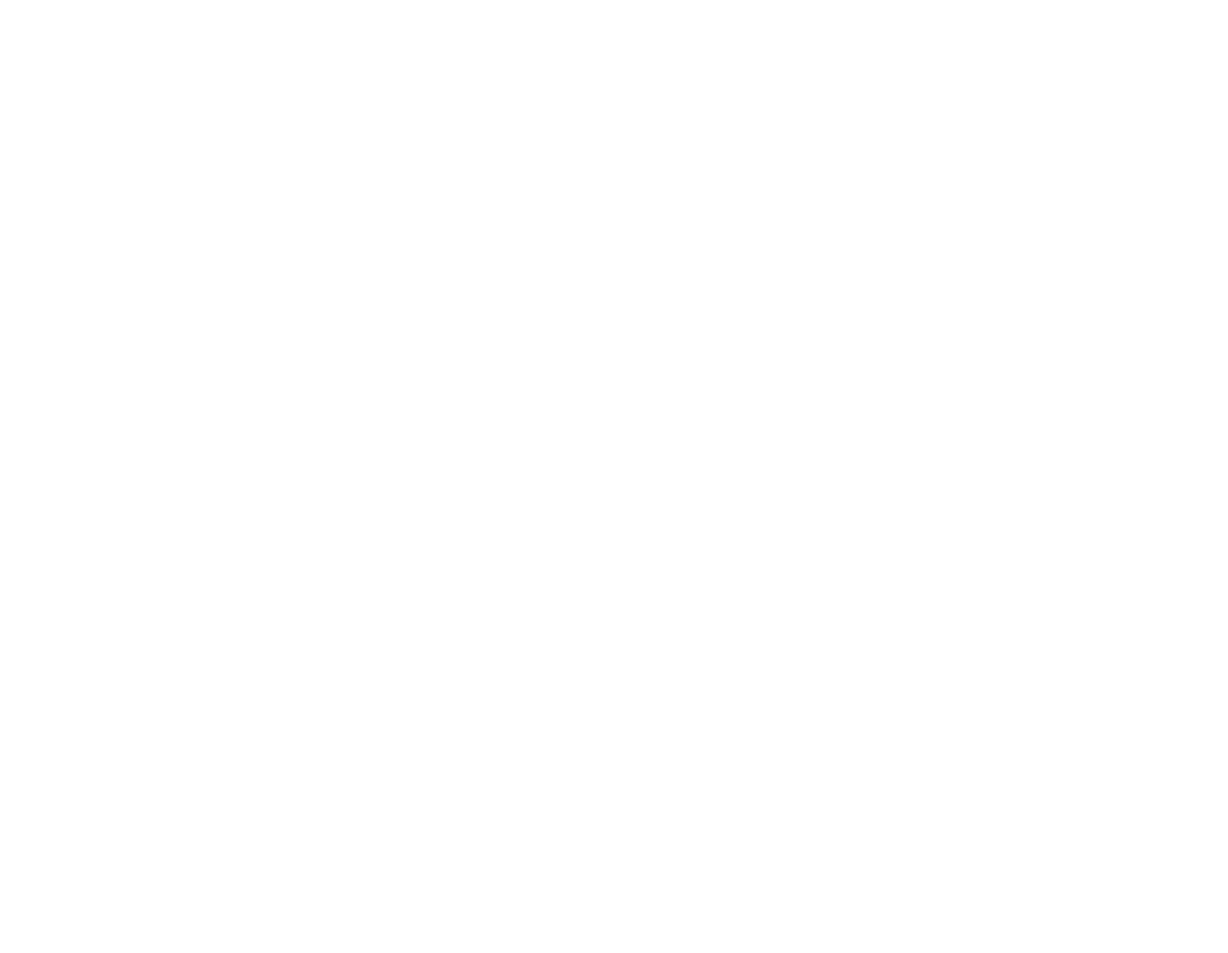
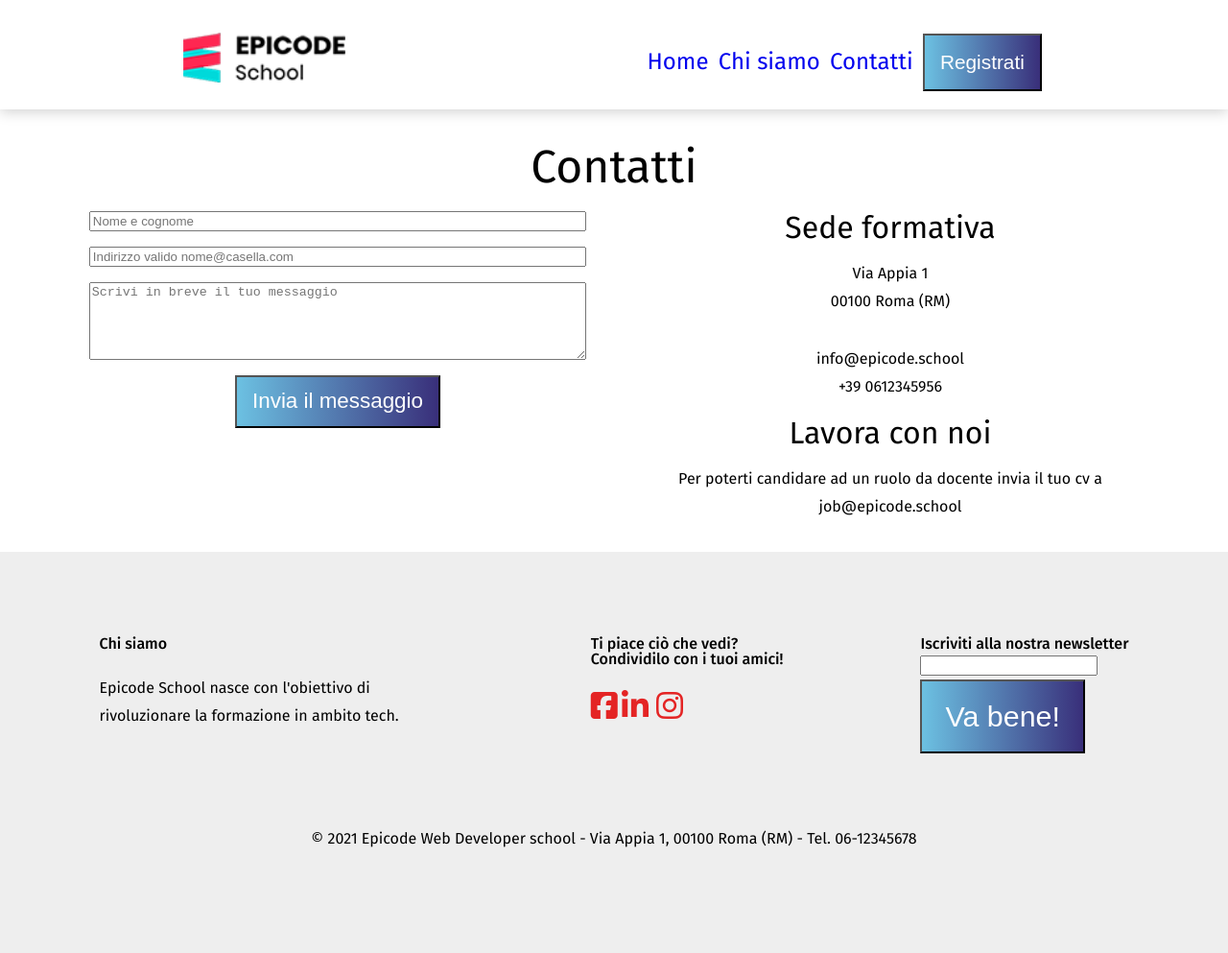
Before and after one commit to Femnir81/U1-W2-D5-Homework, a plain HTML site: page start/contatti.html in a window 1280 px wide. Shown: the whole page at 96% size. Before the commit the page ends 800 px from the top, so only its background shows below. Drawn offline with Linux system fonts and the light colour scheme.

Commit message:
pagine finite

```diff
--- /dev/null
+++ b/start/assets/css/contatti.css
@@ -0,0 +1,163 @@
+/* IMPOSTAZIONI GENERALI  a 412 width*/
+body {
+    font-family: 'Fira Sans', sans-serif;
+    font-size: 1rem;
+    line-height: 1.8;
+}
+* {
+    box-sizing: border-box;
+}
+h1 {
+    font-size: 3rem;
+    line-height: 1.2;
+}
+h2 {
+    font-size: 2rem;
+    line-height: 1.1;
+    margin: 1rem auto;
+}
+h3 {
+    line-height: 1;
+    font-weight: 500;
+}
+hr {
+    border: transparent;
+    margin: 1rem auto;
+}
+
+.button {
+    background: linear-gradient(90deg, rgba(108,193,226,1) 0%, rgba(57,47,122,1) 100%);
+    padding: 1.2rem 1.5rem;
+    font-size: 1.9rem;
+    margin-top: 1rem;
+    margin-bottom: 0.7rem;
+}
+
+/* HEADER */
+header {
+    background-color: white;
+    display: flex;
+    justify-content: space-between;
+    align-items: center;
+    padding: 1rem;
+    padding-top: 2rem;
+    box-shadow: 0 3px 13px #d3d3d3;
+}
+.fas, .far, .fa {
+    color: #e42424;
+    font-size: 2rem;
+}
+
+nav li {
+    display: inline-block;
+    display: none;
+    margin: 3px;
+}
+nav a {
+    text-decoration: none;
+}
+nav .button-register {
+    background: linear-gradient(90deg, rgba(108,193,226,1) 0%, rgba(57,47,122,1) 100%);
+    padding: 1rem;
+}
+.button-register a {
+    color: white;
+    font-size: 1.3rem;
+}
+
+/* MAIN */
+main {
+    width: 90%;
+    margin: 0 auto;
+    text-align: center;
+}
+
+main input, main textarea {
+    display: block;
+    margin: 1rem auto;
+    width: 90%;
+}
+
+.contatti {
+    display: flex;
+    flex-direction: column;
+}
+
+.contattibox button {
+    color: white;
+    padding: 0.8rem 1rem;
+    font-size: 1.4rem;
+    margin-top: 0rem;
+}
+
+/* FOOTER */
+footer {
+    background-color: rgb(238, 238, 238);
+    padding: 3rem 2rem 5rem 2rem;
+}
+footer section {
+    display: flex;
+    flex-direction: column;
+}
+footer div {
+    margin: 1.5rem 0;
+}
+footer p {
+    margin-top: 1.5rem;
+}
+footer i {
+    margin-top: 1.5rem;
+}
+#email {
+    margin-bottom: 0rem;
+}
+footer .button {
+    color: white;
+    margin-top: 0rem;
+    display:block
+}
+
+/* RESPONSIVE */
+@media screen and (min-width:768px) {
+    header .fas {
+        display: none;
+    }
+    nav li {
+        display: inline-block;
+        font-size: 1.5rem;
+    }
+    header img {
+        width: 130%;
+    }
+    .contatti {
+        flex-direction: row;
+        justify-content: space-between;
+    }
+    .contattibox {
+        width: 50%;
+    }
+    .info {
+        width: 50%;
+    }
+    footer section {
+        display: flex;
+        flex-direction: row;
+        justify-content: space-around;
+       }
+       footer section div {
+        max-width: 33%;
+        padding: 1rem;
+       }
+}
+
+@media screen and (min-width:1024px) {
+    header {
+        justify-content: space-around;
+    }
+    .contatti {
+        justify-content: space-around;
+    }
+    footer address {
+        text-align: center;
+    }
+}
--- a/start/contatti.html
+++ b/start/contatti.html
@@ -1,16 +1,123 @@
 <!DOCTYPE html>
 <html lang="it">
+  <head>
+    <meta charset="UTF-8" />
+    <meta name="viewport" content="width=device-width,initial-scale=1" />
+    <meta name="description" content="" />
+    <title>Epicode - Formazione Web Developer</title>
+    <link rel="preconnect" href="https://fonts.googleapis.com" />
+    <link rel="preconnect" href="https://fonts.gstatic.com" crossorigin />
+    <link
+      href="https://fonts.googleapis.com/css2?family=Fira+Sans:ital,wght@0,100;0,200;0,300;0,400;0,500;0,600;0,700;0,800;0,900;1,100;1,200;1,300;1,400;1,500;1,600;1,700;1,800;1,900&display=swap"
+      rel="stylesheet"
+    />
+    <link rel="stylesheet" href="./assets/css/reset.css" />
+    <link rel="stylesheet" href="./assets/css/contatti.css" />
+    <script
+      src="https://kit.fontawesome.com/aeb383bec6.js"
+      crossorigin="anonymous"
+    ></script>
+  </head>
 
-<head>
-  <meta charset="UTF-8">
-  <meta name="viewport" content="width=device-width,initial-scale=1">
-  <meta name="description" content="">
-  <title></title>
-</head>
-
-<body>
-
-
-</body>
-
+  <body>
+    <header>
+      <div>
+        <a href="index.html">
+          <img src="./assets/images/logo.png" alt="Logo Epicode"
+        /></a>
+      </div>
+      <div>
+        <nav>
+          <i class="fas fa-ellipsis-h"></i>
+          <ul>
+            <li><a href="./index.html">Home</a></li>
+            <li><a href="./chi-siamo.html">Chi siamo</a></li>
+            <li><a href="./contatti.html">Contatti</a></li>
+            <li>
+              <button class="button-register">
+                <a href="./index.html">Registrati</a>
+              </button>
+            </li>
+          </ul>
+        </nav>
+      </div>
+    </header>
+    <hr />
+    <main>
+      <section>
+        <h1>Contatti</h1>
+        <div class="contatti">
+          <div class="contattibox">
+            <form action="/action_page.php" method="post">
+              <fieldset>
+                <input
+                  type="text"
+                  name="name"
+                  id="name"
+                  placeholder="Nome e cognome"
+                />
+                <input
+                  type="email"
+                  name="email"
+                  id="email"
+                  placeholder="Indirizzo valido nome@casella.com"
+                />
+                <textarea
+                  name="text"
+                  id="text"
+                  placeholder="Scrivi in breve il tuo messaggio"
+                  cols="10"
+                  rows="5"
+                ></textarea>
+                <button type="submit" class="button">Invia il messaggio</button>
+              </fieldset>
+            </form>
+          </div>
+          <div class="info">
+            <h2>Sede formativa</h2>
+            <address>Via Appia 1 <br />00100 Roma (RM)</address>
+            <hr />
+            <address>info@epicode.school <br />+39 0612345956</address>
+            <h2>Lavora con noi</h2>
+            <address>
+              Per poterti candidare ad un ruolo da docente invia il tuo cv a
+              job@epicode.school
+            </address>
+          </div>
+        </div>
+      </section>
+    </main>
+    <hr />
+    <footer>
+      <section>
+        <div>
+          <h3>Chi siamo</h3>
+          <p>
+            Epicode School nasce con l'obiettivo di rivoluzionare la formazione
+            in ambito tech.
+          </p>
+        </div>
+        <div>
+          <h3>Ti piace ciò che vedi?<br />Condividilo con i tuoi amici!</h3>
+          <i class="fa fa-facebook-square"></i>&nbsp;<i class="fa fa-linkedin"
+            >&nbsp;</i
+          ><i class="fa fa-instagram"></i>
+        </div>
+        <div>
+          <h3>Iscriviti alla nostra newsletter</h3>
+          <form action="/action_page.php" method="post"></form>
+          <fieldset>
+            <input type="email" name="email" id="email" />
+            <button type="submit" class="button">Va bene!</button>
+          </fieldset>
+        </div>
+      </section>
+      <div>
+        <address>
+          &copy; 2021 Epicode Web Developer school - Via Appia 1, 00100 Roma
+          (RM) - Tel. 06-12345678
+        </address>
+      </div>
+    </footer>
+  </body>
 </html>
```
Also changed, not shown: start/chi-siamo.html (+2 -2 lines), start/index.html (+1 -1 lines), Layout Desktop/Contatti 1.png (renamed from Layout Desktop/layout-mobile-contatti.png), Layout Desktop/Contatti 2.png (renamed from Layout Desktop/layout-tablet-contatti.png), Layout Desktop/Contatti 3.png (renamed from Layout Desktop/layout-desktop-contatti.png).
